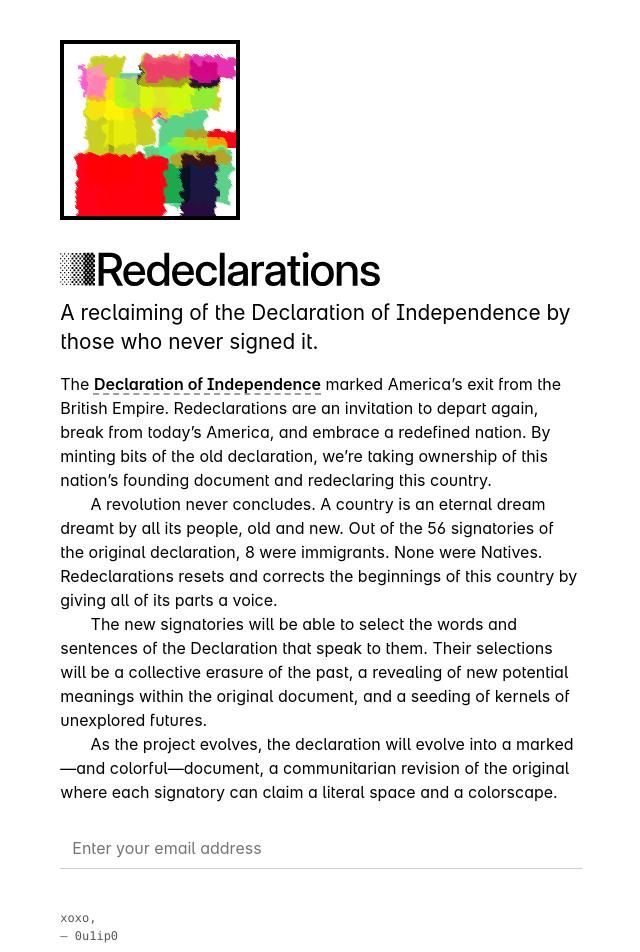
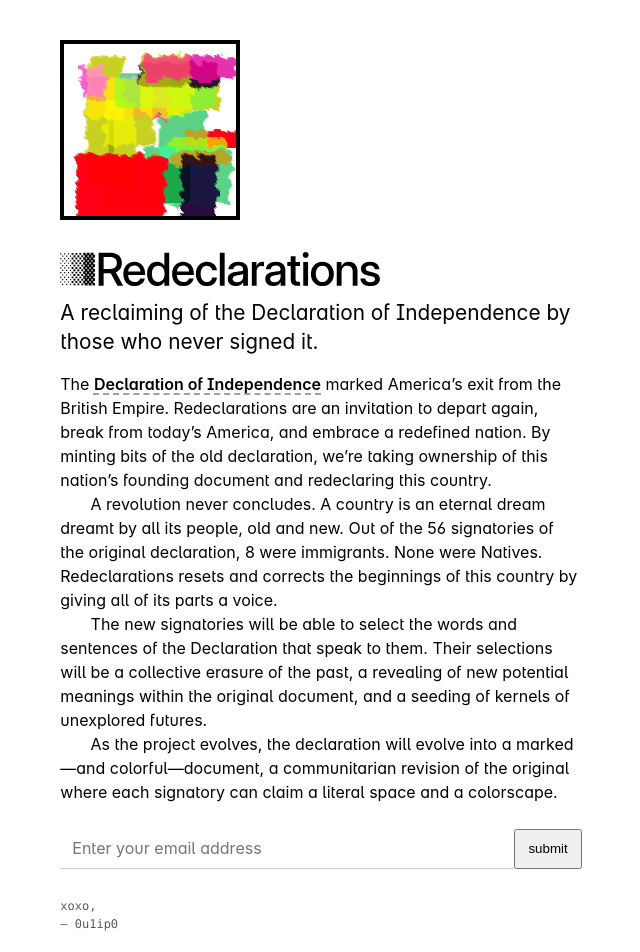
Before and after one commit to estitesc/declarations, a Next.js app: page / in a window 1280 px wide. Shown: the top 952 px of the page, without its empty margins (319-959 px from the left). Built offline with nearby package versions, Linux system fonts and the light colour scheme; a web font is replaced by a local one.

Commit message:
Adds un-styled version of the email form embed

```diff
--- /dev/null
+++ b/c/EmailForm.tsx
@@ -0,0 +1,81 @@
+import * as React from "react";
+import jsonp from "jsonp";
+import styles from "../styles/EmailForm.module.css";
+
+interface EmailFormProps {
+  actionUrl: string;
+  onSuccess: () => void;
+}
+
+const EmailForm: React.FC<EmailFormProps> = ({ actionUrl, onSuccess }) => {
+  const [showForm, setShowForm] = React.useState(true);
+  const [status, setStatus] = React.useState("");
+  const [email, setEmail] = React.useState("");
+
+  const handleSubmit = () => {
+    const valueString = `EMAIL=${encodeURIComponent(email)}`;
+    const path = `${actionUrl}&${valueString}`;
+    const url = path.replace("/post?", "/post-json?");
+    const regex = /^([\w_\.\-\+])+\@([\w\-]+\.)+([\w]{2,10})+$/;
+    console.log("url is", url);
+    console.log("regex result", regex.test(email));
+    !regex.test(email) ? setStatus("empty") : sendData(url);
+  };
+
+  const sendData = (url: string) => {
+    setStatus("sending");
+    jsonp(url, { param: "c" }, (err, data) => {
+      if (data.msg.includes("already subscribed")) {
+        setStatus("duplicate");
+        setShowForm(false);
+        onSuccess();
+      } else if (err) {
+        setStatus("error");
+      } else if (data.result !== "success") {
+        setStatus("error");
+      } else {
+        setStatus("success");
+        setShowForm(false);
+        onSuccess();
+      }
+    });
+  };
+
+  return (
+    <div>
+      {showForm && (
+        <div className={styles.inputAndButton}>
+          <input
+            id="email"
+            type="email"
+            name="email"
+            placeholder="Enter your email address"
+            autoComplete="email"
+            className={styles.textInput}
+            aria-label="Email"
+            value={email}
+            onChange={(e: any) => setEmail(e.target.value)}
+          />
+          <button
+            disabled={status === "sending" || status === "success"}
+            type="submit"
+            onClick={handleSubmit}
+            className={styles.submitButton}
+          >
+            submit
+          </button>
+        </div>
+      )}
+
+      <div className={styles.statusLabel}>
+        {status === "sending" && <p>Sending...</p>}
+        {status === "success" && <p>Signup successful!</p>}
+        {status === "duplicate" && <p>This email is already signed up!</p>}
+        {status === "empty" && <p>Please add a valid email address</p>}
+        {status === "error" && <p>Error adding email</p>}
+      </div>
+    </div>
+  );
+};
+
+export default EmailForm;
--- a/package.json
+++ b/package.json
@@ -9,8 +9,10 @@
     "lint": "next lint"
   },
   "dependencies": {
+    "@types/jsonp": "^0.2.1",
     "@types/lodash": "^4.14.182",
     "clsx": "^1.1.1",
+    "jsonp": "^0.2.1",
     "lodash": "^4.17.21",
     "next": "12.1.5",
     "react": "18.0.0",
--- a/pages/index.tsx
+++ b/pages/index.tsx
@@ -1,30 +1,37 @@
-import React from 'react'
-import type { NextPage } from 'next'
-import Head from 'next/head'
-import Image from 'next/image'
-import { useRouter } from 'next/router'
-import styles from '../styles/Home.module.css'
-import Declaration, { Background } from '../c/Declaration'
-import DeclarationOfIndependence from '../c/DeclarationOfIndependence'
-import clsx from 'clsx'
-import { Logo } from '../c/Logo'
+import React from "react";
+import type { NextPage } from "next";
+import Head from "next/head";
+import Image from "next/image";
+import { useRouter } from "next/router";
+import styles from "../styles/Home.module.css";
+import Declaration, { Background } from "../c/Declaration";
+import DeclarationOfIndependence from "../c/DeclarationOfIndependence";
+import clsx from "clsx";
+import { Logo } from "../c/Logo";
+import Mailchimp from "../c/mailchimp";
+import EmailForm from "../c/EmailForm";
 
-const MemoizedBackground = React.memo(Background)
+const MemoizedBackground = React.memo(Background);
 
 const Home: NextPage = () => {
-  const router = useRouter()
-  const [showDeclaration, setShowDeclaration] = React.useState(false)
+  const router = useRouter();
+  const [showDeclaration, setShowDeclaration] = React.useState(false);
   const toggle = () => {
-    router.push('#declaration-of-independence')
-    setShowDeclaration(!showDeclaration)
-  }
+    router.push("#declaration-of-independence");
+    setShowDeclaration(!showDeclaration);
+  };
+
+  const [emailSuccess, setEmailSuccess] = React.useState(false);
+  const onSuccess = React.useCallback(() => {
+    setEmailSuccess(true);
+  }, []);
 
   return (
     <div className={styles.container}>
       <div>
-        <div style={{ position: 'sticky' }}>
+        <div style={{ position: "sticky" }}>
           <MemoizedBackground
-            address='0x0614c8D023e530AE260b3dFE5CD15BD2897D944d'
+            address="0x0614c8D023e530AE260b3dFE5CD15BD2897D944d"
             className={styles.background}
           />
         </div>
@@ -34,7 +41,7 @@ const Home: NextPage = () => {
             <span>█▓▒░</span>Redeclarations
           </h1> */}
           <Logo />
-          <p className={styles.subtitle + ' fluid-type'}>
+          <p className={styles.subtitle + " fluid-type"}>
             A reclaiming of the Declaration of Independence by those who never
             signed it.
           </p>
@@ -42,7 +49,7 @@ const Home: NextPage = () => {
 
         <div className={styles.intro}>
           <p>
-            The{' '}
+            The{" "}
             <button
               onClick={toggle}
               className={clsx(
@@ -51,7 +58,7 @@ const Home: NextPage = () => {
               )}
             >
               Declaration of Independence
-            </button>{' '}
+            </button>{" "}
             marked America’s exit from the British Empire. Redeclarations are an
             invitation to depart again, break from today’s America, and embrace
             a redefined nation. By minting bits of the old declaration, we’re
@@ -83,17 +90,10 @@ const Home: NextPage = () => {
           </p>
         </div>
 
-        <form>
-          <input
-            id='email'
-            type='email'
-            name='email'
-            placeholder='Enter your email address'
-            autoComplete='email'
-            className={styles.textInput}
-            aria-label='Email'
-          />
-        </form>
+        <EmailForm
+          actionUrl="https://gmail.us9.list-manage.com/subscribe/post?u=5c6722630f29edfbab3f9a71b&amp;id=fcf5cacf14"
+          onSuccess={() => {}}
+        />
 
         <div className={styles.oulipo}>
           xoxo,
@@ -128,7 +128,7 @@ const Home: NextPage = () => {
         </Declaration>
       </div> */}
     </div>
-  )
-}
+  );
+};
 
-export default Home
+export default Home;
--- /dev/null
+++ b/styles/EmailForm.module.css
@@ -0,0 +1,31 @@
+.textInput {
+  all: unset;
+  padding: 8px 12px;
+  border-bottom: 1px solid #ccc;
+  margin: 1.5rem 0;
+  width: 100%;
+  box-sizing: border-box;
+  transition: all 0.2s;
+}
+
+.textInput:focus {
+  box-shadow: 0 2px 0 0 tomato;
+  border-color: tomato;
+}
+
+.inputAndButton {
+  display: flex;
+  flex-direction: row;
+  align-items: center;
+}
+
+.submitButton {
+  height: 40px;
+  padding: 0 12px;
+}
+
+.statusLabel {
+  font-style: italic;
+  font-size: 14px;
+  margin-top: -12px;
+}
--- a/styles/Home.module.css
+++ b/styles/Home.module.css
@@ -74,10 +74,7 @@
 .declarationGrid {
   display: grid;
   gap: 2rem;
-  grid-template-columns: repeat(
-    auto-fit,
-    minmax(min(300px, 100%), 1fr)
-  );
+  grid-template-columns: repeat(auto-fit, minmax(min(300px, 100%), 1fr));
 }
 
 .oulipo {
@@ -107,23 +104,8 @@
 }
 
 .declarationLinkSelected {
-  background: #FFFD54;
+  background: #fffd54;
   cursor: zoom-out;
-}
-
-.textInput {
-  all: unset;
-  padding: 8px 12px;
-  border-bottom: 1px solid #ccc;
-  margin: 1.5rem 0;
-  width: 100%;
-  box-sizing: border-box;
-  transition: all .2s;
-}
-
-.textInput:focus {
-  box-shadow: 0 2px 0 0 tomato;
-  border-color: tomato;
 }
 
 .declarationProse > * {
```
Also changed, not shown: 1 other file (tests, documents, lock files or other folders).
